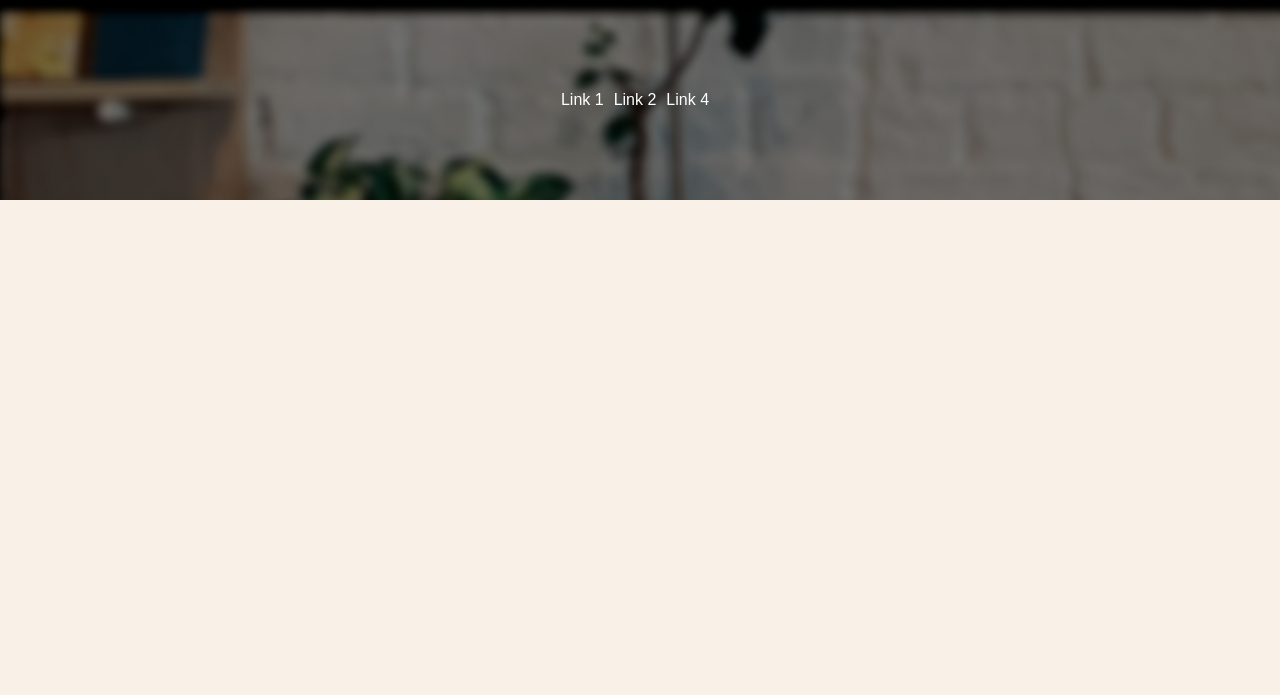
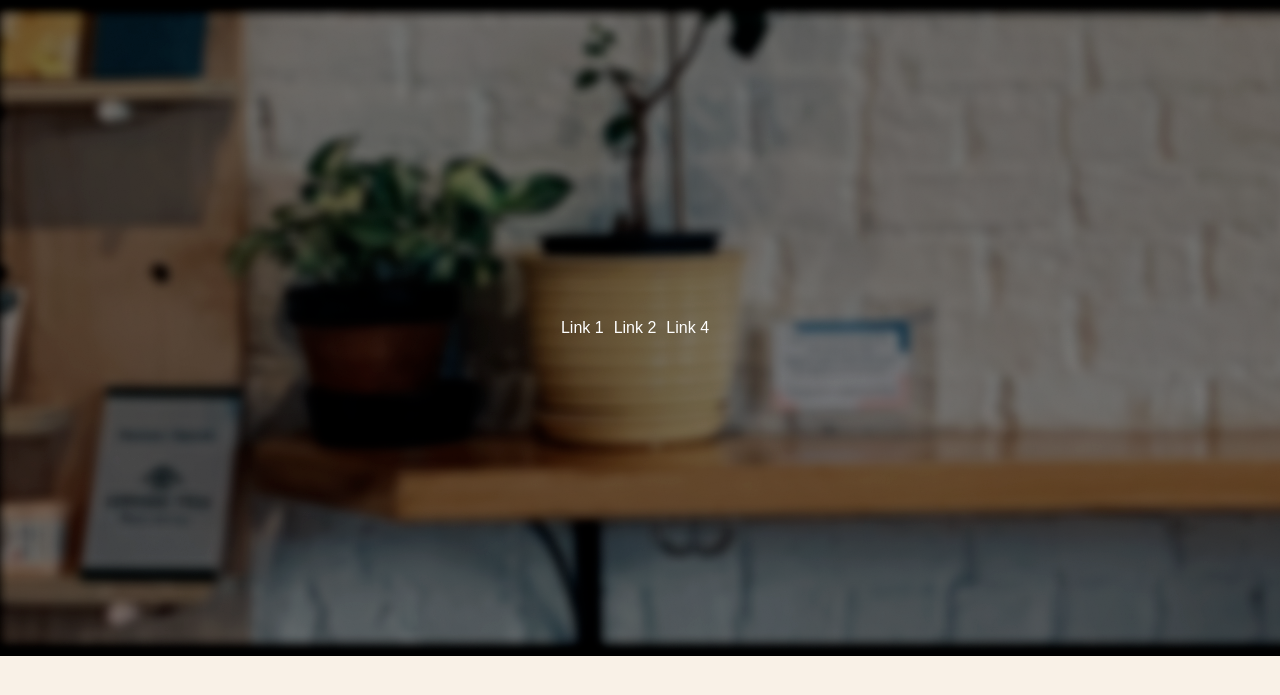
Before and after one commit to Sanuicay/DoAn_DABM, a PHP site: page /manager_test.html in a window 1280 px wide. Shown: the part 60-755 px from the top of the page. Run offline with PHP 8.4, Linux system fonts and the light colour scheme.

```diff
--- a/css/style.css
+++ b/css/style.css
@@ -10,7 +10,7 @@ body {
 
 .box {
     width: 100%;
-    height: 200px;
+    height: 656px;
     background-image: url(../img/banner_background.png);
     display: flex;
     justify-content: center;
```
Also changed, not shown: img/icon_heart.png (added).
